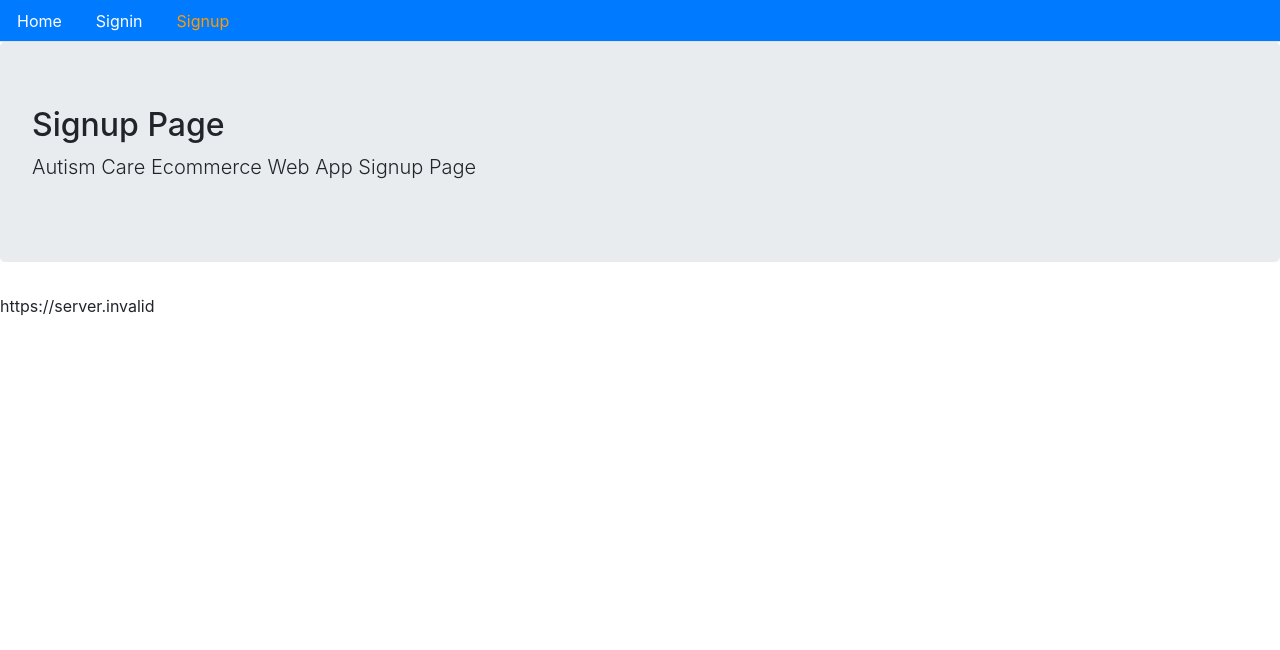
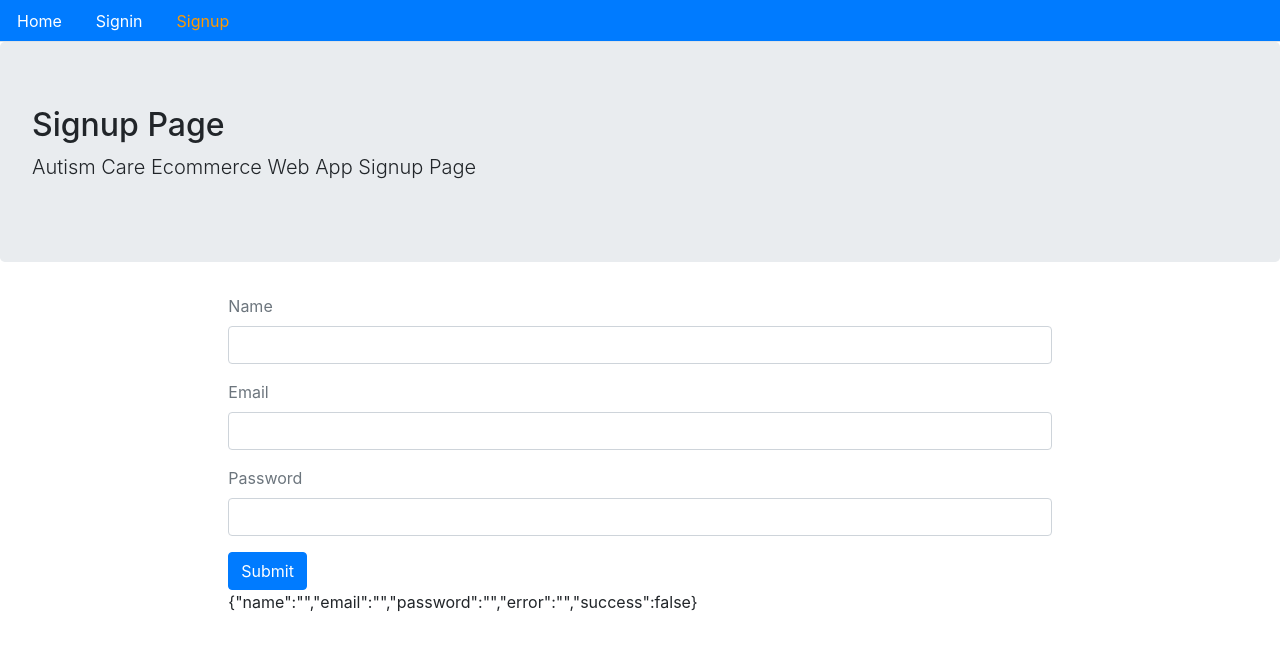
Before and after one commit to SereneMeow95/ecommerce-front, a React (Create React App) app: page /signup in a window 1280 px wide. Shown: the top 650 px of the page. Built offline with nearby package versions, Linux system fonts and the light colour scheme; no server answers.

Commit message:
64. Signup form handle change

```diff
--- a/src/user/Signup.js
+++ b/src/user/Signup.js
@@ -1,12 +1,53 @@
-import React from 'react';
+import React, {useState} from 'react';
 import Layout from "../core/Layout";
 import {API} from "../config";
 
 //signup page
-const Signup = () => (
-    <Layout title = "Signup Page" description = "Autism Care Ecommerce Web App Signup Page">
-        {API}
-    </Layout>
-);
+const Signup = () => {
+    const [values, setValues] = useState({
+        name: '',
+        email: '',
+        password: '',
+        error: '',
+        success: false
+    })
+
+    const handleChange = name => event => {
+        setValues({...values, error: false, [name]: event.target.value});
+
+    }
+
+    const signUpForm = () => (
+        <form>
+            <div className="form-group">
+                <label className = "text-muted">Name</label>
+                <input onChange={handleChange('name')} type="text" className="form-control"/>
+            </div>
+
+            <div className="form-group">
+                <label className = "text-muted">Email</label>
+                <input onChange={handleChange('email')} type="email" className="form-control"/>
+            </div>
+
+            <div className="form-group">
+                <label className = "text-muted">Password</label>
+                <input onChange={handleChange('password')} type="password" className="form-control"/>
+            </div>
+
+            <button className = "btn btn-primary" >Submit</button>
+        </form>
+    )
+
+    return (
+        <Layout
+            title = "Signup Page"
+            description = "Autism Care Ecommerce Web App Signup Page"
+            className = "container col-md-8 offset-md-2"
+        >
+            {signUpForm()}
+            {JSON.stringify(values)}
+        </Layout>
+    )
+};
 
 export default Signup;
```
